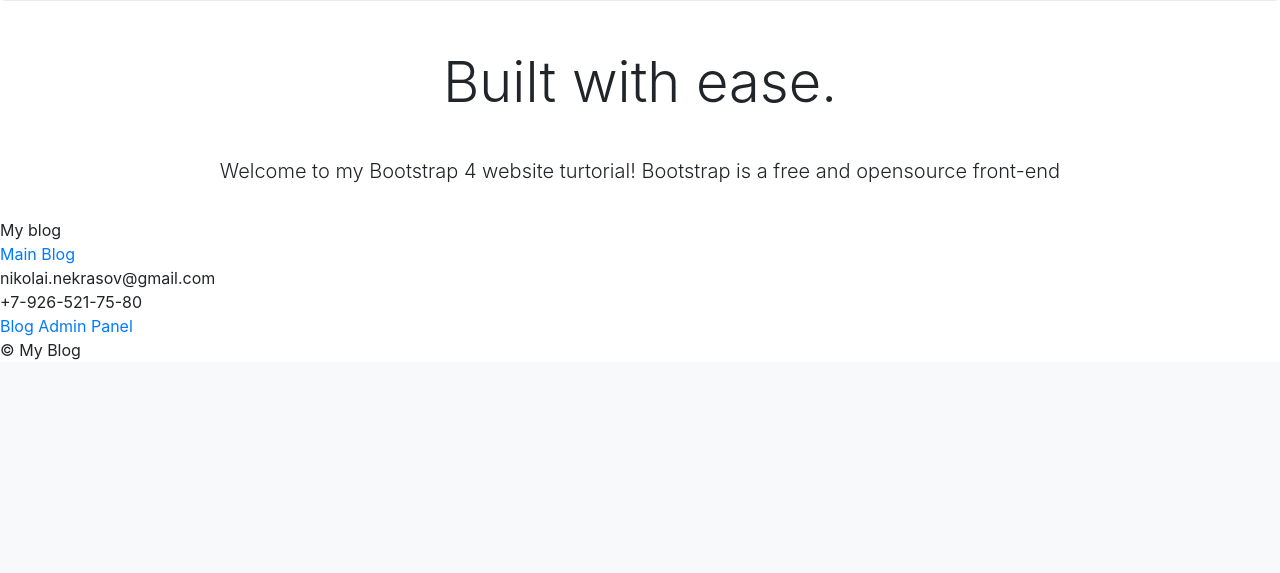
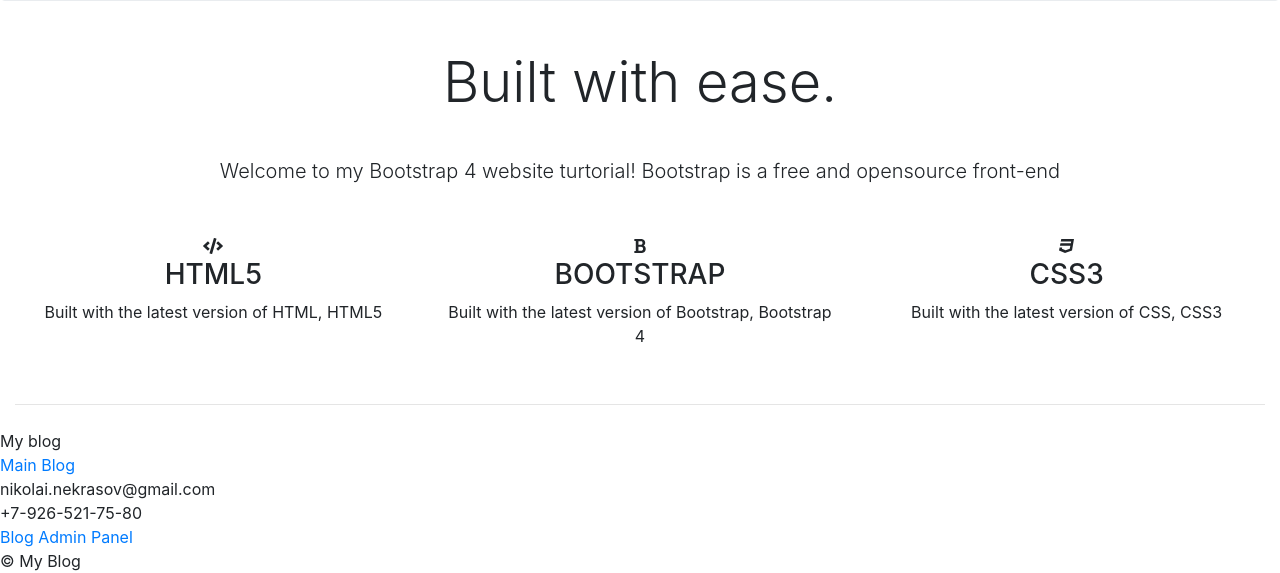
Before and after one commit to NikolaiNekrasov/php_blog, a PHP site: page /index.php?page=1 in a window 1280 px wide. Shown: the part 861-1434 px from the top of the page. Before the commit the page ends 1221 px from the top, so only its background shows below. Run offline with PHP 8.4, Linux system fonts and the light colour scheme; data that the repository does not hold is empty; some libraries are stand-ins or nearby versions.

Commit message:
added a block "Welcome section" to the layout of the main page

```diff
--- a/index.php
+++ b/index.php
@@ -94,7 +94,26 @@
 </div>
 
 <!--- Three Column Section -->
-
+<div class="container-fluid padding">
+    <div class="row text-center padding">
+        <div class="col-xs-12 col-sm-6 col-md-4">
+            <i class="fas fa-code"></i>
+            <h3>HTML5</h3>
+            <p>Built with the latest version of HTML, HTML5</p>
+        </div>
+        <div class="col-xs-12 col-sm-6 col-md-4">
+            <i class="fas fa-bold"></i>
+            <h3>BOOTSTRAP</h3>
+            <p>Built with the latest version of Bootstrap, Bootstrap 4</p>
+        </div>
+        <div class="col-sm-12 col-md-4">
+            <i class="fab fa-css3"></i>
+            <h3>CSS3</h3>
+            <p>Built with the latest version of CSS, CSS3</p>
+        </div>
+    </div>
+    <hr class="my-4">
+</div>
 
 <!--- Two Column Section -->
 
```
